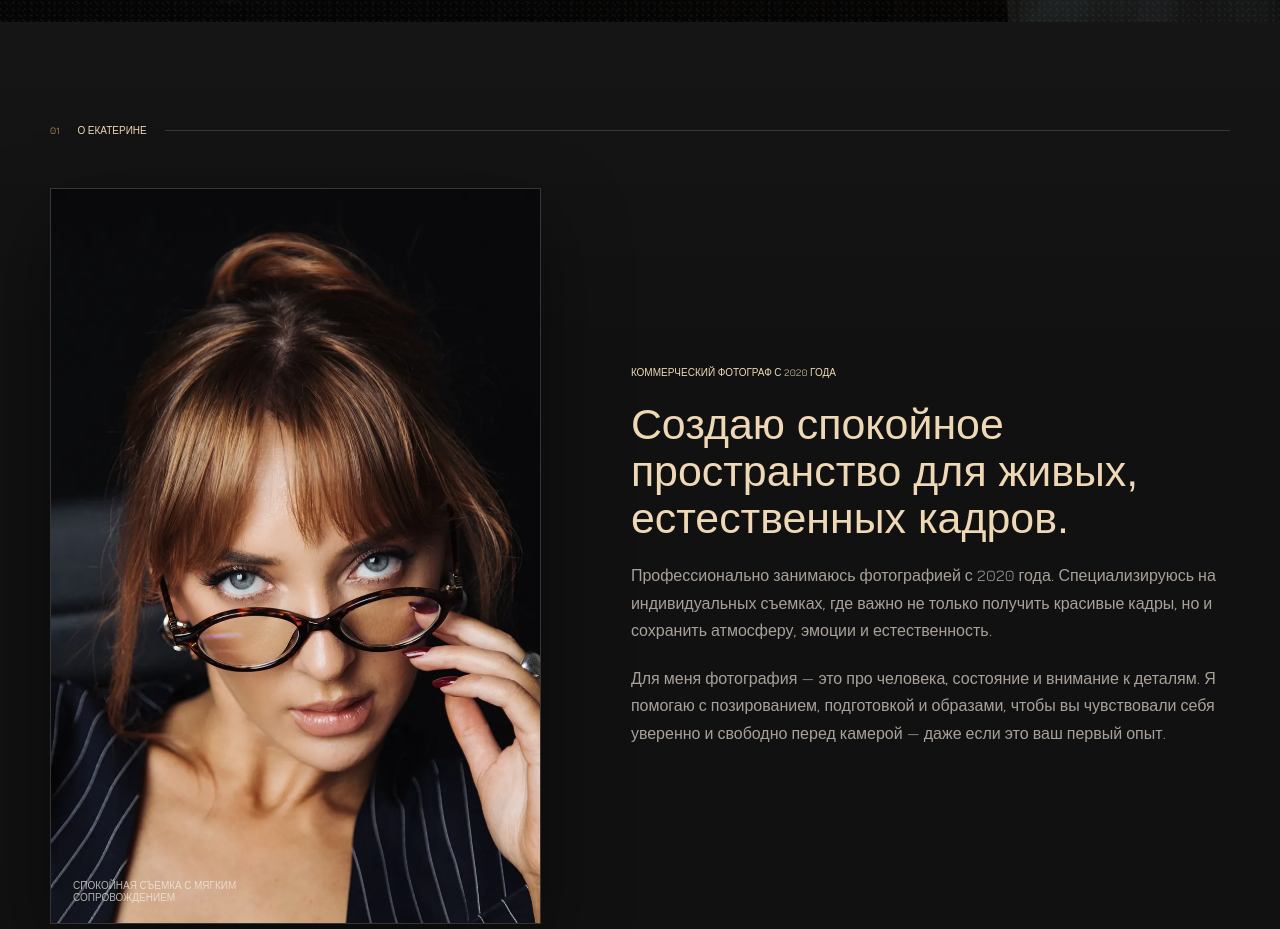
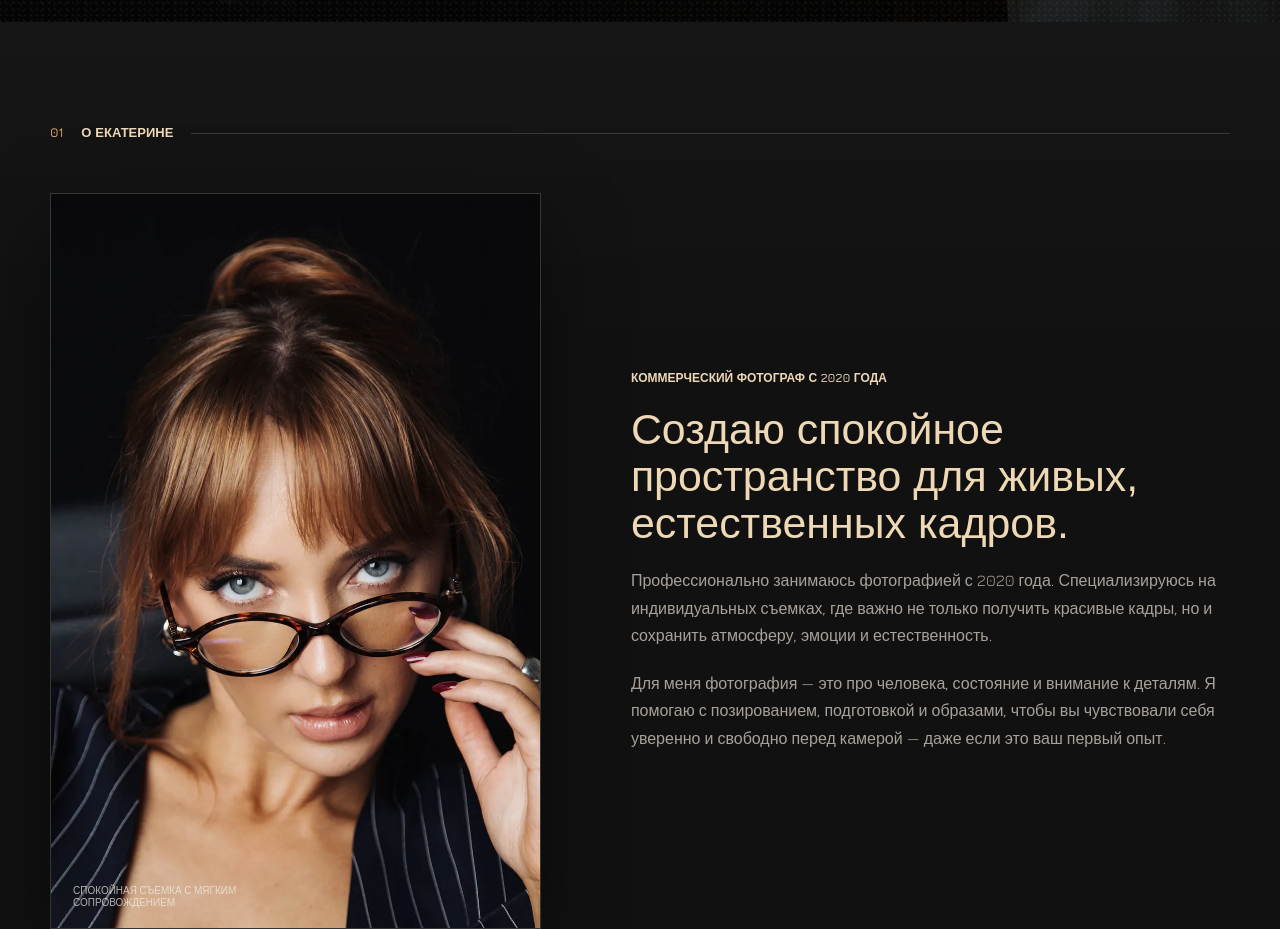
Before and after one commit to sergeyolegovich043-svg/Katerina-Photo, a plain HTML site: page index.html in a window 1280 px wide. Shown: the part 778-1707 px from the top of the page. Drawn offline with nearby package versions, Linux system fonts and the light colour scheme; a web font is replaced by a local one.

Commit message:
Improve small section label readability

```diff
--- a/index.html
+++ b/index.html
@@ -16,7 +16,7 @@
       href="https://fonts.googleapis.com/css2?family=Jura:wght@400;500;600;700&family=Unbounded:wght@400;500;600;700&display=swap"
       rel="stylesheet"
     />
-    <link rel="stylesheet" href="styles.css?v=20260707" />
+    <link rel="stylesheet" href="styles.css?v=20260707-3" />
   </head>
   <body>
     <header class="site-header" data-reveal>
--- a/styles.css
+++ b/styles.css
@@ -187,7 +187,9 @@ img {
   align-items: center;
   gap: 18px;
   color: var(--accent-soft);
-  font-size: 10px;
+  font-size: clamp(13px, 0.95vw, 15px);
+  font-weight: 600;
+  line-height: 1.35;
   text-transform: uppercase;
 }
 
@@ -254,7 +256,9 @@ p {
 .eyebrow,
 .overline {
   color: var(--accent-soft);
-  font-size: 10px;
+  font-size: 12px;
+  font-weight: 600;
+  line-height: 1.35;
   text-transform: uppercase;
 }
 
```
